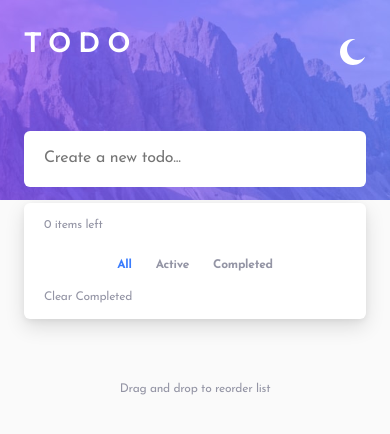
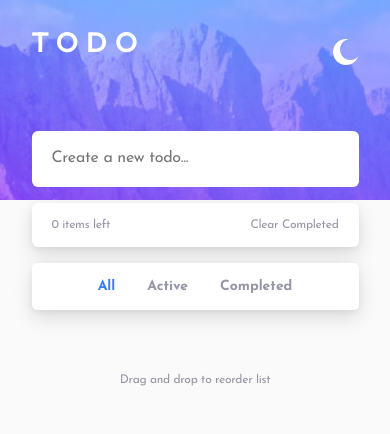
Before and after one commit to Sheldon715/Todo-app, a React (Vite) app in the folder client/: page / in a window 390 px wide. Shown: the top 434 px of the page. Built offline with nearby package versions, Linux system fonts and the light colour scheme.

Commit message:
feat: complete responsive styles and clean up minor UI defects

```diff
--- a/client/package.json
+++ b/client/package.json
@@ -10,6 +10,7 @@
     "preview": "vite preview"
   },
   "dependencies": {
+    "prop-types": "^15.8.1",
     "react": "^19.2.0",
     "react-dom": "^19.2.0"
   },
--- a/client/src/App.jsx
+++ b/client/src/App.jsx
@@ -4,6 +4,7 @@ import TodoHeader from "./components/TodoHeader";
 import TodoList from "./components/TodoList";
 import TodoFooter from "./components/TodoFooter";
 import DragHint from "./components/DragHint";
+import FilterTabs from "./components/FilterTab";
 
 function App() {
   const [todos, setTodos] = useState(() => {
@@ -13,7 +14,7 @@ function App() {
 
   useEffect(() => {
     localStorage.setItem("todo-app-todos", JSON.stringify(todos));
-  }, [todos])
+  }, [todos]);
 
   const [filter, setFilter] = useState(() => {
     const saved = localStorage.getItem("todo-app-filter");
@@ -22,7 +23,7 @@ function App() {
 
   useEffect(() => {
     localStorage.setItem("todo-app-filter", filter);
-  }, [filter])
+  }, [filter]);
 
   const [theme, setTheme] = useState(() => {
     const saved = localStorage.getItem("todo-app-theme");
@@ -31,19 +32,18 @@ function App() {
 
   useEffect(() => {
     localStorage.setItem("todo-app-theme", theme);
-  }, [theme])
+  }, [theme]);
 
   const toggleTheme = () => {
-    setTheme(prev => (prev === "light" ? "dark" : "light"));
+    setTheme((prev) => (prev === "light" ? "dark" : "light"));
   };
-
 
   function addTodo(inputText) {
     const newTodo = {
       id: crypto.randomUUID(),
       text: inputText,
-      completed: false
-    }
+      completed: false,
+    };
 
     setTodos((prevTodo) => {
       return [...prevTodo, newTodo];
@@ -51,15 +51,15 @@ function App() {
   }
 
   function toggleTodo(id) {
-    setTodos(prev => prev.map(todo =>
-      todo.id === id ?
-      {...todo, completed: !todo.completed} :
-      todo
-    ))
+    setTodos((prev) =>
+      prev.map((todo) =>
+        todo.id === id ? { ...todo, completed: !todo.completed } : todo
+      )
+    );
   }
 
   function clearCompleted() {
-    setTodos(prev => prev.filter((todo) => !todo.completed));
+    setTodos((prev) => prev.filter((todo) => !todo.completed));
   }
 
   const filteredTodo = todos.filter((todo) => {
@@ -71,33 +71,27 @@ function App() {
   const itemLeft = todos.filter((todo) => !todo.completed).length;
 
   function handleRecorder(sourceId, targetId) {
-    if (sourceId === targetId)  return;
+    if (sourceId === targetId) return;
 
     setTodos((prevTodo) => {
-      const sourceIndex = prevTodo.findIndex(t => t.id === sourceId);
-      const targetIndex = prevTodo.findIndex(t => t.id === targetId);
+      const sourceIndex = prevTodo.findIndex((t) => t.id === sourceId);
+      const targetIndex = prevTodo.findIndex((t) => t.id === targetId);
 
       if (sourceIndex === -1 || targetIndex === -1) return prevTodo;
 
       const updated = [...prevTodo];
       const [moved] = updated.splice(sourceIndex, 1);
-      updated.splice(targetIndex, 0, moved)
+      updated.splice(targetIndex, 0, moved);
       return updated;
-    })
+    });
   }
-
-
 
   return (
     <div className={`app ${theme}`}>
       <HeaderBackground theme={theme} />
 
       <div className="todo-list">
-        <TodoHeader
-          onAdd={addTodo}
-          theme={theme}
-          onToggleTheme={toggleTheme}
-        />
+        <TodoHeader onAdd={addTodo} theme={theme} onToggleTheme={toggleTheme} />
         <div className="list-item">
           <TodoList
             todo={filteredTodo}
@@ -111,6 +105,9 @@ function App() {
             onClearCompleted={clearCompleted}
           />
         </div>
+        <div className="mobile-filter-card">
+          <FilterTabs filter={filter} setFilter={setFilter} />
+        </div>
       </div>
       <DragHint />
     </div>
--- /dev/null
+++ b/client/src/components/FilterTab.jsx
@@ -0,0 +1,33 @@
+import React from "react";
+import PropTypes from "prop-types";
+
+function FilterTabs({ filter, setFilter }) {
+  return (
+    <div className="filter">
+      <span
+        className={filter === "all" ? "active-filter" : ""}
+        onClick={() => setFilter("all")}
+      >
+        All
+      </span>
+      <span
+        className={filter === "active" ? "active-filter" : ""}
+        onClick={() => setFilter("active")}
+      >
+        Active
+      </span>
+      <span
+        className={filter === "completed" ? "active-filter" : ""}
+        onClick={() => setFilter("completed")}
+      >
+        Completed
+      </span>
+    </div>
+  );
+}
+FilterTabs.propTypes = {
+  filter: PropTypes.string.isRequired,
+  setFilter: PropTypes.func.isRequired,
+};
+
+export default FilterTabs;
--- a/client/src/components/TodoFooter.jsx
+++ b/client/src/components/TodoFooter.jsx
@@ -1,22 +1,31 @@
 import React from "react";
+import PropTypes from "prop-types";
+import FilterTabs from "./FilterTab";
 
-function TodoFooter({itemLeft, filter, setFilter, onClearCompleted}) {
+function TodoFooter({ itemLeft, filter, setFilter, onClearCompleted }) {
   return (
     <>
       {" "}
       <div className="bottom-filter">
         <div className="item-left">{itemLeft} items left</div>
 
-        <div className="filter">
-          <span className={filter==="all" ? "active-filter" : ""}  onClick={() => setFilter("all")}>All</span>
-          <span className={filter==="active" ? "active-filter" : ""} onClick={() => setFilter("active")}>Active</span>
-          <span className={filter==="completed" ? "active-filter" : ""} onClick={() => setFilter("completed")}>Completed</span>
+        <div className="filter-desktop">
+          <FilterTabs filter={filter} setFilter={setFilter} />
         </div>
 
-        <div className="remove" onClick={onClearCompleted}>Clear Completed</div>
+        <div className="remove" onClick={onClearCompleted}>
+          Clear Completed
+        </div>
       </div>
     </>
   );
 }
 
+TodoFooter.propTypes = {
+  itemLeft: PropTypes.number.isRequired,
+  filter: PropTypes.string.isRequired,
+  setFilter: PropTypes.func.isRequired,
+  onClearCompleted: PropTypes.func.isRequired,
+};
+
 export default TodoFooter;
--- a/client/src/components/TodoList.jsx
+++ b/client/src/components/TodoList.jsx
@@ -1,4 +1,5 @@
 import React from "react";
+import PropTypes from "prop-types";
 import TodoItem from "./TodoItem";
 
 function TodoList({ todo, onToggle, onRecorder }) {
@@ -19,5 +20,16 @@ function TodoList({ todo, onToggle, onRecorder }) {
     </ul>
   );
 }
+TodoList.propTypes = {
+  todo: PropTypes.arrayOf(
+    PropTypes.shape({
+      id: PropTypes.oneOfType([PropTypes.string, PropTypes.number]).isRequired,
+      text: PropTypes.string.isRequired,
+      completed: PropTypes.bool.isRequired,
+    })
+  ).isRequired,
+  onToggle: PropTypes.func.isRequired,
+  onRecorder: PropTypes.func.isRequired,
+};
 
 export default TodoList;
--- a/client/src/index.css
+++ b/client/src/index.css
@@ -1,8 +1,3 @@
-@tailwind base;
-@tailwind components;
-@tailwind utilities;
-
-
 body {
   margin: 0;
   background-color: #fafafa;
@@ -71,7 +66,7 @@ body {
 }
 
 .app.dark .search-bar {
-  background-color: #25273D;
+  background-color: #25273d;
 }
 
 ul {
@@ -88,17 +83,14 @@ ul {
   background-color: white;
   width: 100%;
   border-radius: 5px;
-  box-shadow: 0 2px 6px rgba(0, 0, 0, 0.06),
-  0 8px 20px rgba(0, 0, 0, 0.12);
+  box-shadow: 0 2px 6px rgba(0, 0, 0, 0.06), 0 8px 20px rgba(0, 0, 0, 0.12);
   list-style: none;
 }
 
-.app.dark .list-item{
-  background-color: #25273D;
-    box-shadow: 0 24px 48px rgba(0, 0, 0, 0.45),
-    0 0 1px rgba(0, 0, 0, 0.7);
+.app.dark .list-item {
+  background-color: #25273d;
+  box-shadow: 0 24px 48px rgba(0, 0, 0, 0.45), 0 0 1px rgba(0, 0, 0, 0.7);
 }
-
 
 li {
   border-bottom: 1px solid rgb(200, 203, 231);
@@ -139,14 +131,13 @@ li {
   border-radius: 999px;
 }
 
-.app.dark .drop-target::after{
-  background-color: #E3E4F1;
+.app.dark .drop-target::after {
+  background-color: #e3e4f1;
 }
 
-
 .app.dark li {
-  color: #E3E4F1;
-  border-bottom: 1px solid #393A4B;
+  color: #e3e4f1;
+  border-bottom: 1px solid #393a4b;
 }
 
 .bottom-filter {
@@ -161,7 +152,7 @@ li {
 }
 
 .app.dark .bottom-filter {
-  color: #5B5E7E;
+  color: #5b5e7e;
 }
 
 .item-left {
@@ -169,13 +160,17 @@ li {
   user-select: none;
 }
 
-.filter {
+
+.filter span {
+  padding: 8px;
+  cursor: pointer;
+  color: #9495a5;
   font-weight: bold;
 }
 
-.filter span{
-  padding: 8px;
-  cursor: pointer;
+.filter .active-filter {
+  color: #3a7cfd;
+  transition: color 0.2s ease;
 }
 
 .remove {
@@ -197,25 +192,25 @@ li {
 .search-input {
   border: none;
   outline: none;
-  color: #9495a5;
   font-family: "Josefin Sans", sans-serif;
   font-size: 18px;
   letter-spacing: -0.25px;
   line-height: 100%;
   margin: 24px;
-  color: #393A4B;
+  color: #393a4b;
 }
 
 .app.dark .search-input {
   color: #9495a5;
-  background-color: #25273D;
+  background-color: #25273d;
 }
 
 .completed {
-  text-decoration: line-through; opacity: 0.6;
+  text-decoration: line-through;
+  opacity: 0.6;
 }
 
-.checkbox-wrapper input{
+.checkbox-wrapper input {
   position: absolute;
   opacity: 0;
   height: 0;
@@ -231,25 +226,24 @@ li {
 .custom-checkbox {
   height: 24px;
   width: 24px;
-  border: 1.5px solid #C8CBE7;
+  border: 1.5px solid #c8cbe7;
   border-radius: 50%;
   display: inline-block;
   cursor: pointer;
 }
 
 .app.dark .custom-checkbox {
-  border: 1.5px solid #393A4B;
+  border: 1.5px solid #393a4b;
 }
 
 .checkbox-wrapper input:checked + .custom-checkbox {
   background-image: url("./assets/images/icon-check.svg"),
-                    linear-gradient(135deg, hsl(192, 100%, 55%), hsl(280, 100%, 57%));
+    linear-gradient(135deg, hsl(192, 100%, 55%), hsl(280, 100%, 57%));
   background-repeat: no-repeat, no-repeat;
   background-position: center, center;
   background-size: 60%, cover;
   border: none;
   padding: 1.5px;
-
 }
 
 *:not(input):not(textarea) {
@@ -261,14 +255,8 @@ form {
 }
 
 input {
-  caret-color: #3A7CFD;
+  caret-color: #3a7cfd;
 }
-
-.active-filter {
-  color: #3A7CFD;
-  transition: color 0.2s ease;
-}
-
 
 .dark {
   background-color: #171823;
@@ -317,28 +305,64 @@ input {
   }
 }
 
+.filter-desktop {display: block;}
+.mobile-filter-card {display: none;}
+
 @media (max-width: 768px) {
-  .light-background,
-  .dark-background {
+  .filter-desktop {display: none;}
+
+    .mobile-filter-card {
+    display: block;
+    margin-top: 16px;
+
+    background-color: white;
+    border-radius: 5px;
+    box-shadow: 0 2px 6px rgba(0, 0, 0, 0.06),
+      0 8px 20px rgba(0, 0, 0, 0.12);
+
+    padding: 8px 24px;
+  }
+
+
+  .mobile-filter-card .filter {
+    display: flex;
+    justify-content: center;
+    gap: 16px;
+    font-size: 14px;
+    font-family: "Josefin Sans", sans-serif;
+  }
+
+
+  .light-background {
     height: 200px;
+    background: linear-gradient(
+        135deg,
+        hsla(192, 100%, 67%, 0.8),
+        hsla(280, 87%, 65%, 0.8)
+      ),
+      url(./assets/images/bg-mobile-light.jpg);
     background-size: cover;
     background-position: center;
   }
 
+  .dark-background {
+    height: 200px;
+    background: url(./assets/images/bg-mobile-dark.jpg);
+    background-size: cover;
+    background-position: center;
+  }
 
   .todo-list {
     padding-top: 24px;
     padding-inline: 24px;
-    max-width: 100%;
+    max-width: 327px;
   }
-
 
   .title {
     font-size: 28px;
     letter-spacing: 0.5rem;
     margin-bottom: 24px;
   }
-
 
   .search-bar {
     height: 56px;
@@ -357,42 +381,34 @@ input {
     border-radius: 6px;
   }
 
-
   li {
     padding: 16px 20px;
     font-size: 14px;
   }
 
-
   .checkbox-wrapper {
     gap: 16px;
   }
-
 
   .custom-checkbox {
     width: 20px;
     height: 20px;
   }
 
-
   .bottom-filter {
     padding: 16px 20px;
     font-size: 12px;
-
     display: flex;
     justify-content: space-between;
     align-items: center;
-
     gap: 12px;
     flex-wrap: wrap;
   }
 
-
-  .filter {
+  .bottom-filter .filter {
     display: flex;
     justify-content: center;
     gap: 8px;
-
     flex: 1 1 100%;
     order: 2;
     margin-top: 8px;
@@ -407,7 +423,6 @@ input {
     text-align: right;
   }
 
-
   .drag {
     margin: 40px 0;
     font-size: 12px;
```
Also changed, not shown: client/src/components/HeaderBackground.jsx (+11 -2 lines), client/src/components/TodoHeader.jsx (+13 -10 lines), client/src/components/TodoItem.jsx (+16 -8 lines), 1 other file (tests, documents, lock files or other folders).
